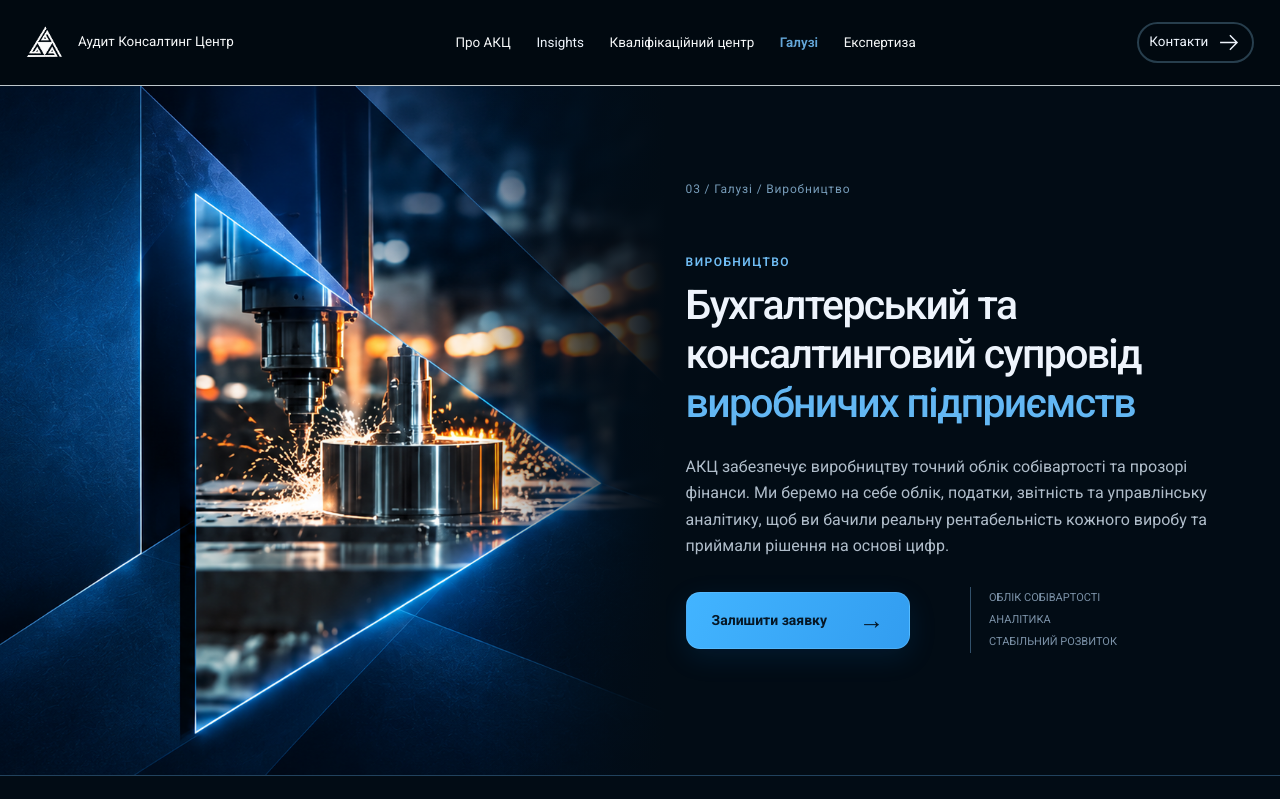
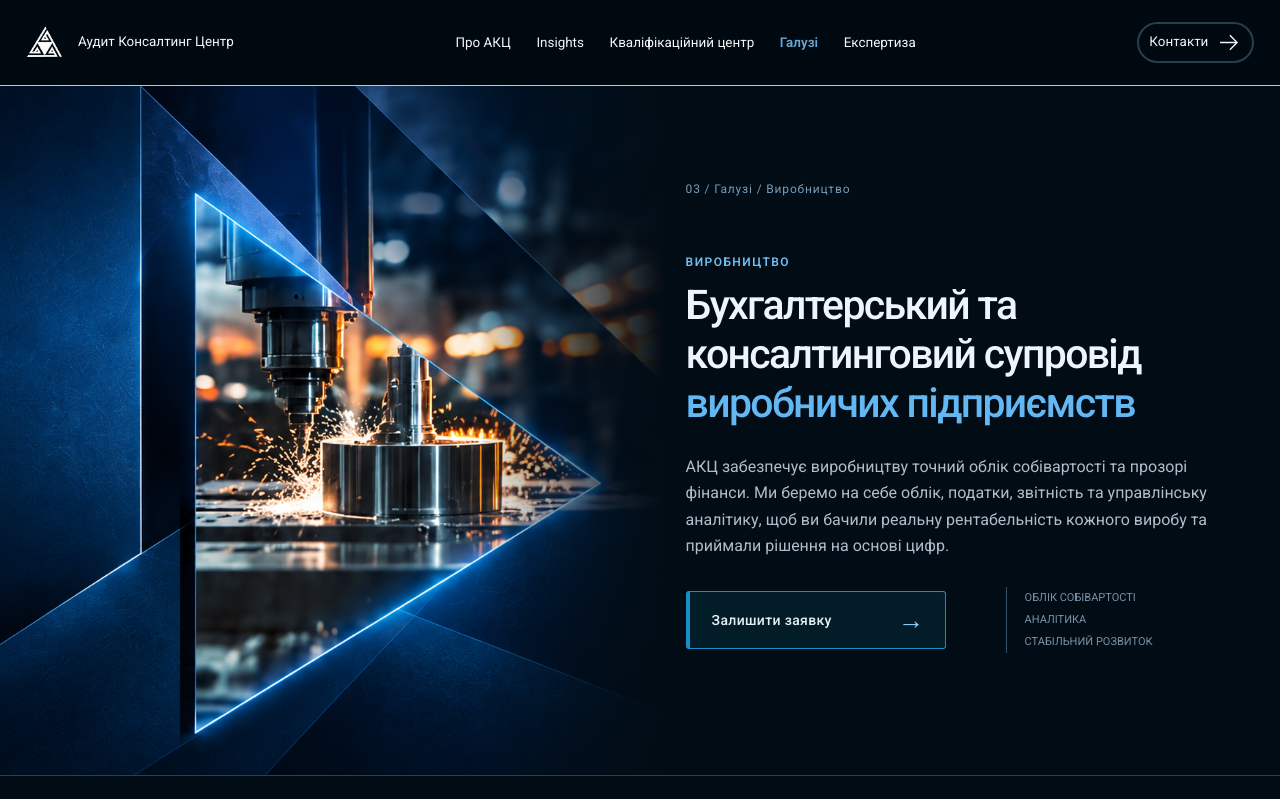
Before and after one commit to dnagorna3817-spec/website_akc_main, a Next.js app: page /industries/manufacturing in a window 1280 px wide. Shown: the top 799 px of the page. Built offline with nearby package versions, Linux system fonts and the light colour scheme.

Commit message:
Align manufacturing CTA buttons with outlined AKC expertise style

```diff
--- a/app/industries/manufacturing/manufacturing.module.css
+++ b/app/industries/manufacturing/manufacturing.module.css
@@ -37,3 +37,32 @@
   .primary,.circleArrow{transition:none}
   .primary:hover,.circleArrow:hover{transform:none}
 }
+
+/* Match the outlined AKC actions used on the Expertise slides. */
+.primary{
+  min-height:58px;
+  min-width:260px;
+  padding:14px 20px 14px 22px;
+  border:1px solid #168fc9;
+  border-left:4px solid #168fc9;
+  border-radius:3px;
+  background:rgba(3,32,44,.86);
+  color:#e6eff3;
+  box-shadow:none;
+  font-size:14px;
+  font-weight:500;
+  letter-spacing:.025em;
+  transition:background-color .2s ease,border-color .2s ease,color .2s ease;
+}
+.primary span{color:#8ad0ff;font-size:26px;font-weight:400;transition:transform .2s ease}
+.primary:hover{
+  background:#073044;
+  border-color:#57bde9;
+  color:#fff;
+  box-shadow:none;
+  transform:none;
+}
+.primary:hover span{transform:translateX(4px)}
+.primary:focus-visible{outline:2px solid #7ed1ff;outline-offset:4px}
+@media(max-width:650px){.primary{min-width:0;width:auto;max-width:100%;min-height:52px}}
+@media(prefers-reduced-motion:reduce){.primary,.primary span{transition:none}.primary:hover span{transform:none}}
```
